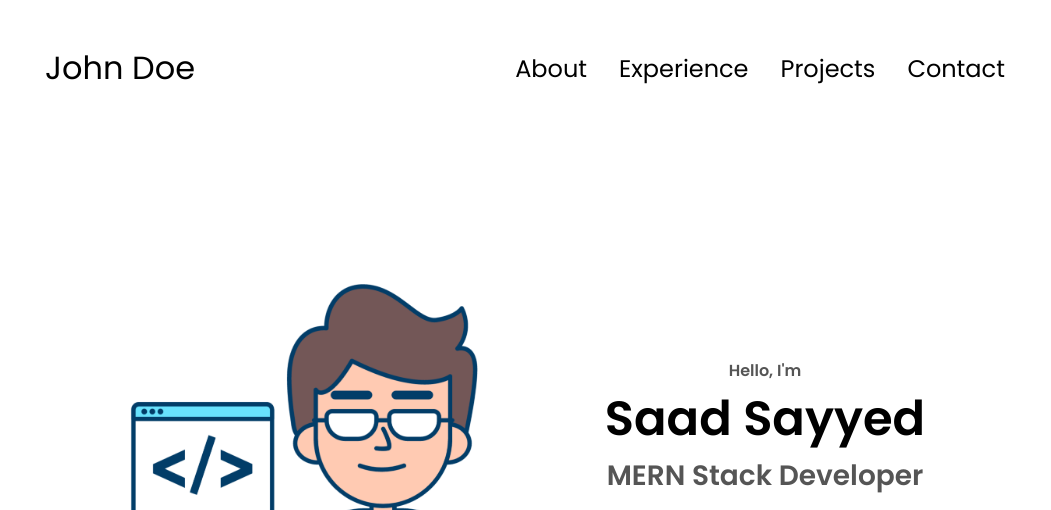
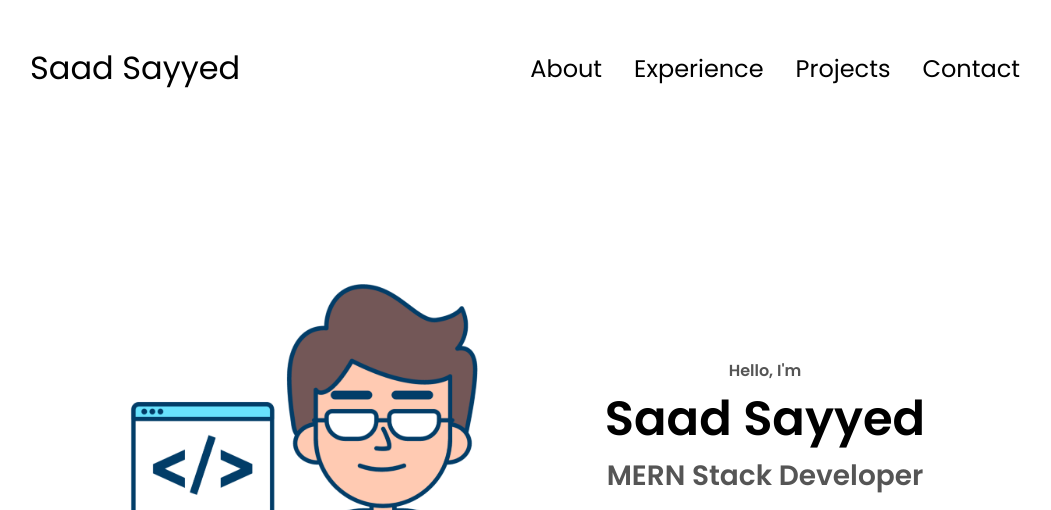
Before and after one commit to saad9604/saad-portfolio, a plain HTML site: page index.html in a window 1280 px wide. Shown: the top 510 px of the page, without its empty margins (115-1166 px from the left). Drawn offline with Linux system fonts and the light colour scheme.

Commit message:
third commit

```diff
--- a/index.html
+++ b/index.html
@@ -10,7 +10,7 @@
   </head>
   <body>
     <nav id="desktop-nav">
-      <div class="logo">John Doe</div>
+      <div class="logo">Saad Sayyed</div>
       <div>
         <ul class="nav-links">
           <li><a href="#about">About</a></li>
```
